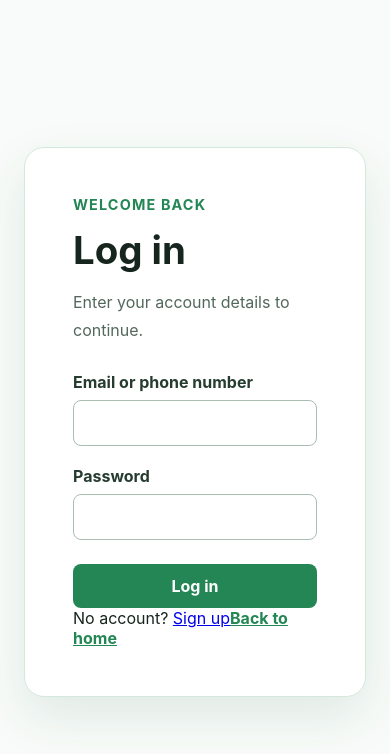
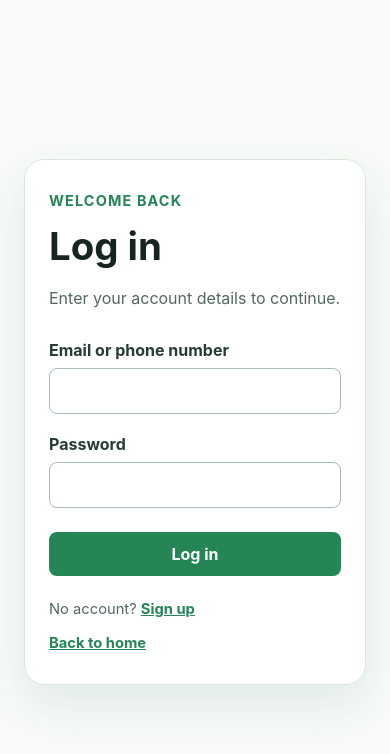
Before and after one commit to Abdelrahman-G/Csports, a React (Vite) app in the folder frontend/: page /login in a window 390 px wide. Shown: the top 754 px of the page. Built offline with nearby package versions, Linux system fonts and the light colour scheme.

Commit message:
add login page

```diff
--- a/frontend/src/App.css
+++ b/frontend/src/App.css
@@ -256,6 +256,29 @@
   outline-offset: 3px;
 }
 
+.placeholder-card .form-message {
+  margin: 20px 0 0;
+  padding: 12px 14px;
+  border-radius: 8px;
+  color: #185c3a;
+  background: #eaf5ef;
+  font-size: 0.92rem;
+}
+
+.auth-links {
+  margin-top: 24px;
+  display: flex;
+  justify-content: space-between;
+  gap: 16px;
+  color: #53685c;
+  font-size: 0.92rem;
+}
+
+.auth-links a {
+  color: #238654;
+  font-weight: 700;
+}
+
 @media (max-width: 760px) {
   .header {
     padding: 18px 0;
@@ -285,6 +308,15 @@
   .hero-visual {
     padding: 32px;
   }
+
+  .placeholder-card {
+    padding: 32px 24px;
+  }
+
+  .auth-links {
+    align-items: flex-start;
+    flex-direction: column;
+  }
 }
 
 @media (max-width: 430px) {
```
